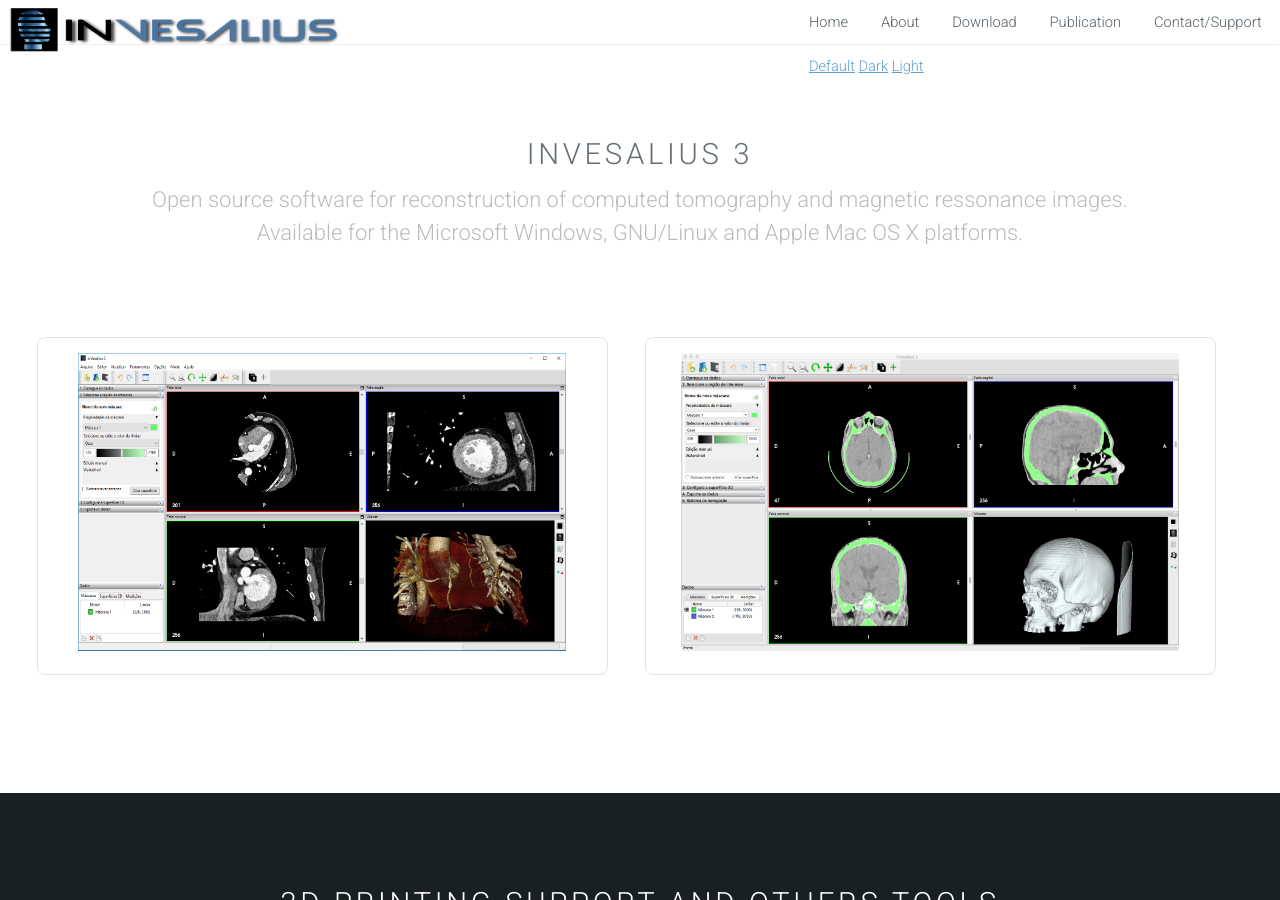
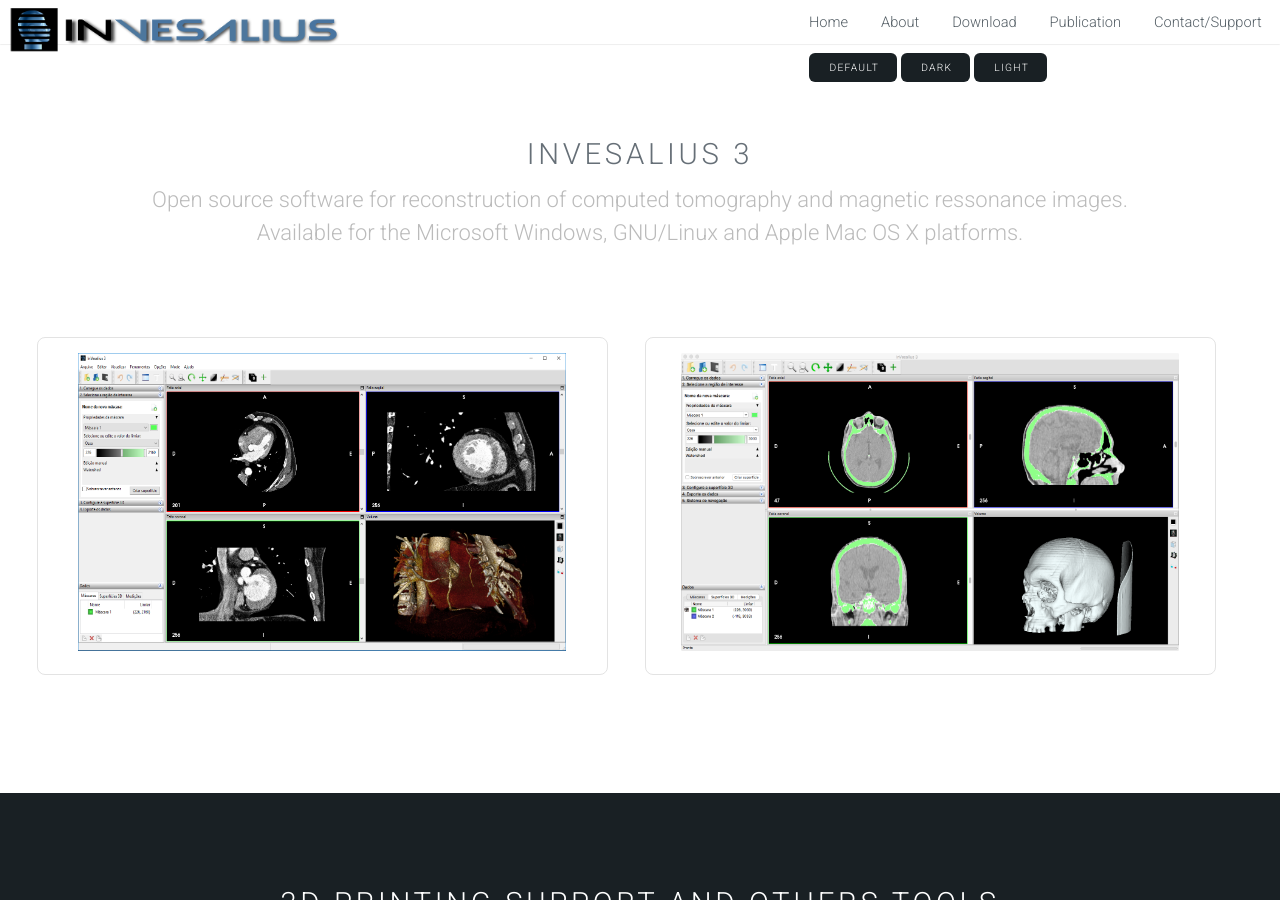
Before and after one commit to invesalius/invesalius.github.io, a Jekyll site: the page built from index.html, in a window 1280 px wide and 900 px high. Built offline with Jekyll 4.4.1, drawn with Linux system fonts in a browser that asks for light colours.

Commit message:
cheked again

```diff
--- a/_includes/theme-switcher.html
+++ b/_includes/theme-switcher.html
@@ -2,7 +2,8 @@
 {% if themes %}
   <div id="theme-switcher">
     {% for theme in themes %}
-      <a href="#" onclick="setTheme('{{ theme.url }}'); return false;">{{ theme.name }}</a>
+      <a href="javascript:setTheme('{{ theme.url }}')" class="button small {{ theme.name }}">{{ theme.name }}</a>
+
     {% endfor %}
   </div>
 {% endif %}
```
